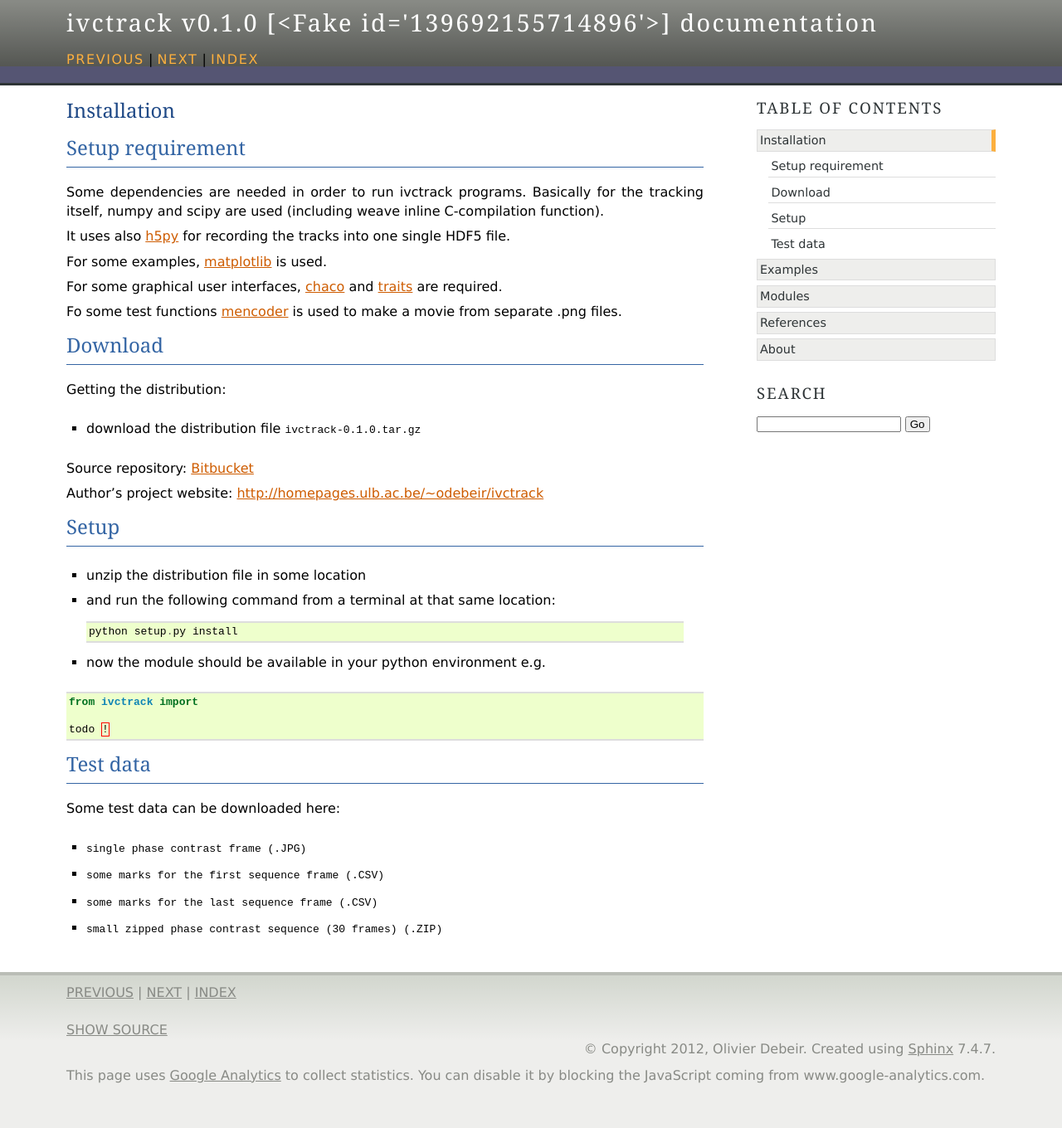
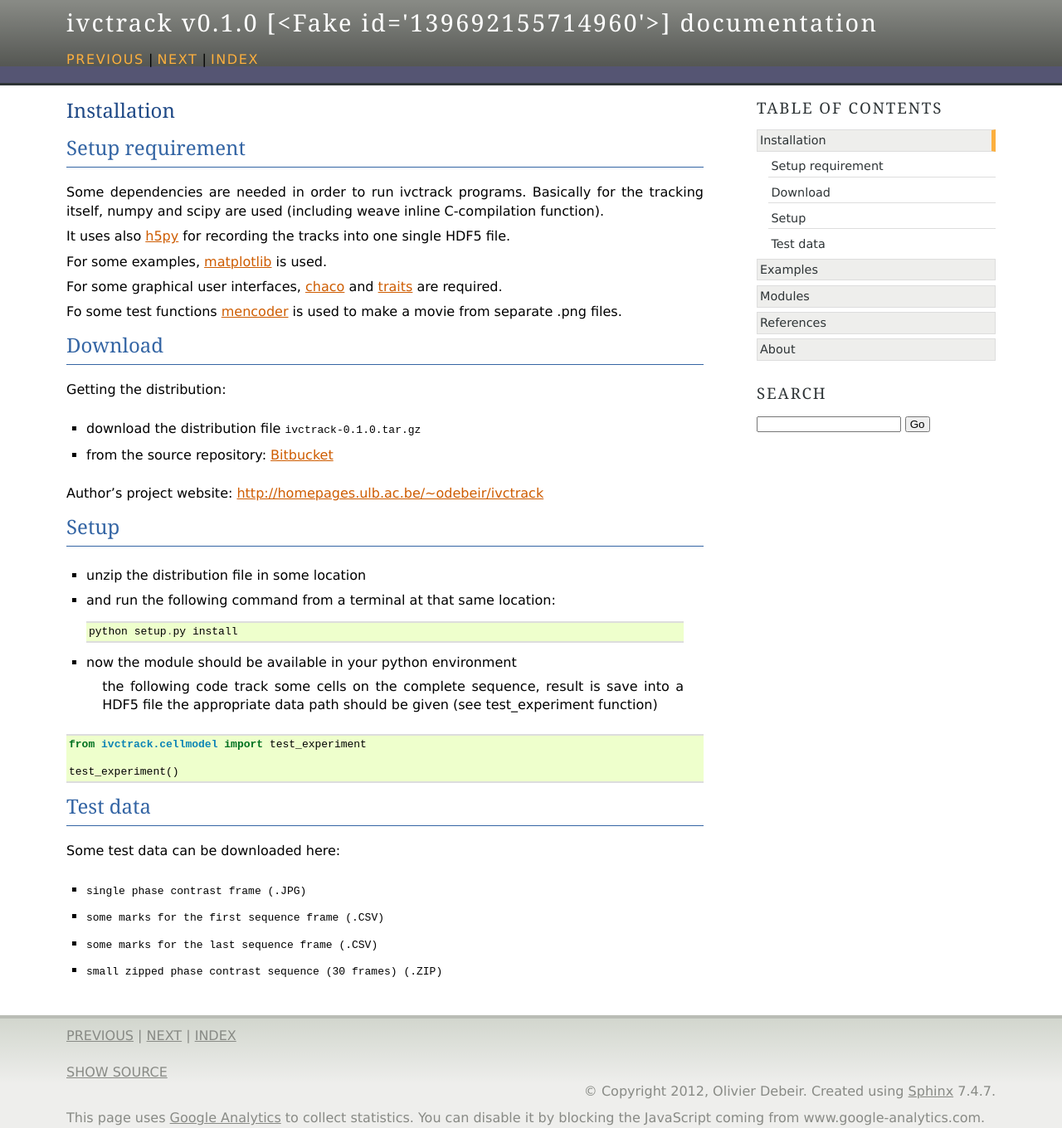
Before and after one commit to odebeir/ivctrack, a Sphinx documentation site: the page built from docs/intro.rst, in a window 1280 px wide. Shown: the whole page at 83% size. Built offline with Sphinx 7.4.7, drawn with Linux system fonts in a browser that asks for light colours; before the commit the page ends 1308 px from its top, so only the background shows below that.

Commit message:
add missing sphinx extensions

```diff
--- a/docs/conf.py
+++ b/docs/conf.py
@@ -17,6 +17,7 @@ import sys, os
 # add these directories to sys.path here. If the directory is relative to the
 # documentation root, use os.path.abspath to make it absolute, like shown here.
 sys.path.insert(0, os.path.abspath('..'))
+sys.path.append(os.path.abspath('sphinxext'))
 
 # -- General configuration -----------------------------------------------------
 
@@ -28,6 +29,8 @@ sys.path.insert(0, os.path.abspath('..'))
 extensions = [
     'matplotlib.sphinxext.plot_directive',
     'sphinx.ext.autodoc',
+    'ipython_directive',
+    'matplotlib.sphinxext.ipython_console_highlighting',
 ]
 
 # Add any paths that contain templates here, relative to this directory.
--- a/docs/intro.rst
+++ b/docs/intro.rst
@@ -25,7 +25,8 @@ Getting the distribution:
 
 * download the distribution file :download:`ivctrack-0.1.0.tar.gz <../dist/ivctrack-0.1.0.tar.gz>`
 
-Source repository: `Bitbucket <https://bitbucket.org/odebeir/ivctrack/>`_
+* from the source repository: `Bitbucket <https://bitbucket.org/odebeir/ivctrack/>`_
+
 
 Author's project website: `<http://homepages.ulb.ac.be/~odebeir/ivctrack>`_
 
@@ -39,13 +40,15 @@ Setup
 
     python setup.py install
 
-* now the module should be available in your python environment e.g.
+* now the module should be available in your python environment
+    the following code track some cells on the complete sequence, result is save into a HDF5 file
+    the appropriate data path should be given (see test_experiment function)
 
 .. code-block:: python
 
-    from ivctrack import
+    from ivctrack.cellmodel import test_experiment
 
-    todo !
+    test_experiment()
 
 Test data
 -----------------------------
```
Also changed, not shown: docs/examples.rst (+35 -1 lines), docs/modules.rst (+7 -0 lines).
